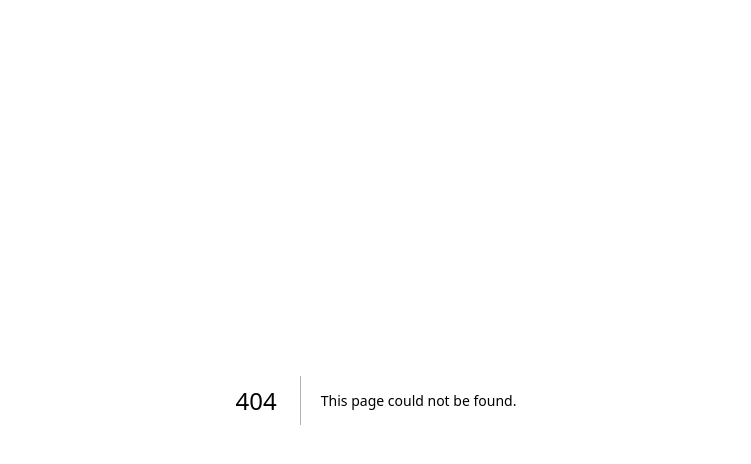
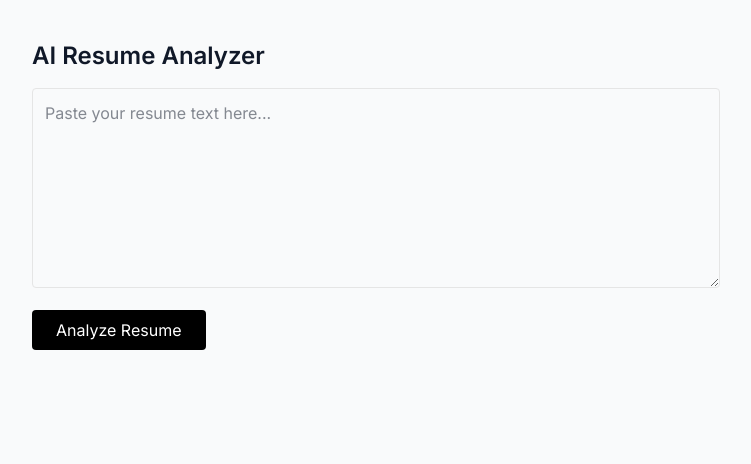
Before and after one commit to jigabarda/Mentra, a Next.js app: page /dashboard/analyze in a window 1280 px wide. Before the commit this address had no page. Shown: the top 464 px of the page, without its empty margins (264-1015 px from the left). Built offline with nearby package versions, Linux system fonts and the light colour scheme; no server answers.

Commit message:
Feat: add AI resume analyzer endpoint and frontend UI with OpenAI + Supabase integration

```diff
--- /dev/null
+++ b/app/api/analyze/route.ts
@@ -0,0 +1,71 @@
+import { NextResponse } from "next/server";
+import OpenAI from "openai";
+import { createClient } from "@supabase/supabase-js";
+
+const openai = new OpenAI({
+  apiKey: process.env.OPENAI_API_KEY!,
+});
+
+// ✅ Initialize Supabase client
+const supabase = createClient(
+  process.env.NEXT_PUBLIC_SUPABASE_URL!,
+  process.env.NEXT_PUBLIC_SUPABASE_ANON_KEY!
+);
+
+// ✅ Handle POST request for resume analysis
+export async function POST(req: Request) {
+  try {
+    const { resumeText, userEmail } = await req.json();
+
+    if (!resumeText || !userEmail) {
+      return NextResponse.json(
+        { error: "Missing resume text or user email." },
+        { status: 400 }
+      );
+    }
+
+    // ✨ Step 1: Analyze the resume using OpenAI
+    const analysis = await openai.chat.completions.create({
+      model: "gpt-4o-mini",
+      messages: [
+        {
+          role: "system",
+          content:
+            "You are an expert career advisor and resume reviewer. Provide concise, actionable feedback about resume structure, clarity, and relevance to job applications.",
+        },
+        { role: "user", content: resumeText },
+      ],
+      temperature: 0.7,
+    });
+
+    const feedback = analysis.choices[0].message.content;
+
+    // ✨ Step 2: Store the result in Supabase
+    const { error } = await supabase.from("users").insert({
+      email: userEmail,
+      resume_text: resumeText,
+      feedback: feedback,
+    });
+
+    if (error) {
+      console.error("Supabase insert error:", error);
+      return NextResponse.json(
+        { error: "Failed to save resume analysis to database." },
+        { status: 500 }
+      );
+    }
+
+    // ✨ Step 3: Return the AI feedback
+    return NextResponse.json({
+      success: true,
+      message: "Resume analyzed successfully!",
+      feedback,
+    });
+  } catch (error) {
+    console.error("Error in analyze route:", error);
+    return NextResponse.json(
+      { error: "Internal server error." },
+      { status: 500 }
+    );
+  }
+}
--- /dev/null
+++ b/app/dashboard/analyze/page.tsx
@@ -0,0 +1,57 @@
+"use client";
+import { useState } from "react";
+import { supabase } from "@/lib/supabaseClient";
+
+export default function AnalyzeResume() {
+  const [text, setText] = useState("");
+  const [result, setResult] = useState<{
+    score?: number;
+    feedback?: string;
+  } | null>(null);
+  const [loading, setLoading] = useState(false);
+
+  const handleAnalyze = async () => {
+    setLoading(true);
+    const {
+      data: { user },
+    } = await supabase.auth.getUser();
+
+    const res = await fetch("/api/analyze", {
+      method: "POST",
+      headers: { "Content-Type": "application/json" },
+      body: JSON.stringify({ user_id: user?.id, resume_text: text }),
+    });
+
+    const data = await res.json();
+    setResult(data);
+    setLoading(false);
+  };
+
+  return (
+    <div className="p-10 max-w-3xl mx-auto">
+      <h1 className="text-2xl font-semibold mb-4">AI Resume Analyzer</h1>
+
+      <textarea
+        className="w-full border rounded p-3 min-h-[200px]"
+        placeholder="Paste your resume text here..."
+        value={text}
+        onChange={(e) => setText(e.target.value)}
+      />
+
+      <button
+        onClick={handleAnalyze}
+        disabled={loading || !text}
+        className="mt-4 bg-black text-white py-2 px-6 rounded hover:bg-gray-800"
+      >
+        {loading ? "Analyzing..." : "Analyze Resume"}
+      </button>
+
+      {result && (
+        <div className="mt-6 bg-gray-100 p-4 rounded">
+          <h2 className="text-lg font-semibold">Score: {result.score}/100</h2>
+          <p className="mt-2 whitespace-pre-line">{result.feedback}</p>
+        </div>
+      )}
+    </div>
+  );
+}
--- a/drizzle/schema.ts
+++ b/drizzle/schema.ts
@@ -1,8 +1,17 @@
-import { pgTable, serial, text, varchar, timestamp } from "drizzle-orm/pg-core";
+import {
+  pgTable,
+  serial,
+  text,
+  integer,
+  timestamp,
+  uuid,
+} from "drizzle-orm/pg-core";
 
-export const users = pgTable("users", {
+export const resume_analysis = pgTable("resume_analysis", {
   id: serial("id").primaryKey(),
-  email: varchar("email", { length: 256 }).notNull(),
-  name: text("name"),
-  createdAt: timestamp("created_at").defaultNow(),
+  user_id: uuid("user_id"),
+  resume_text: text("resume_text").notNull(),
+  score: integer("score"),
+  feedback: text("feedback"),
+  created_at: timestamp("created_at").defaultNow(),
 });
```
